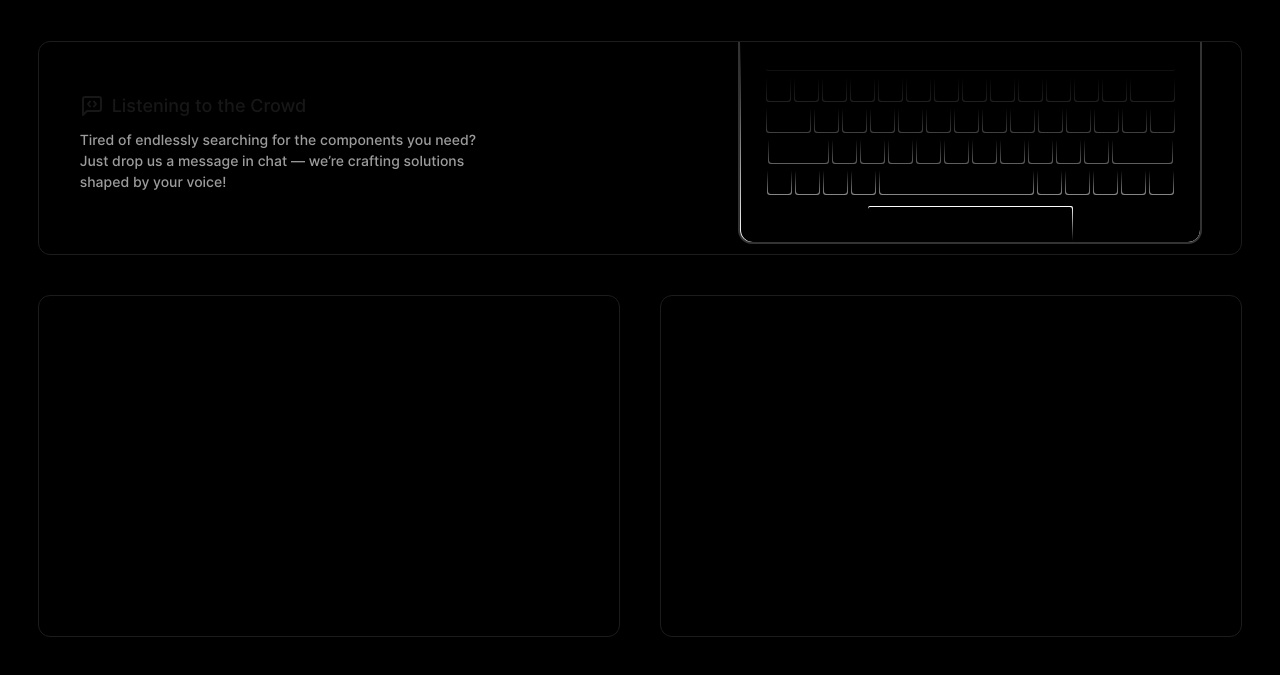
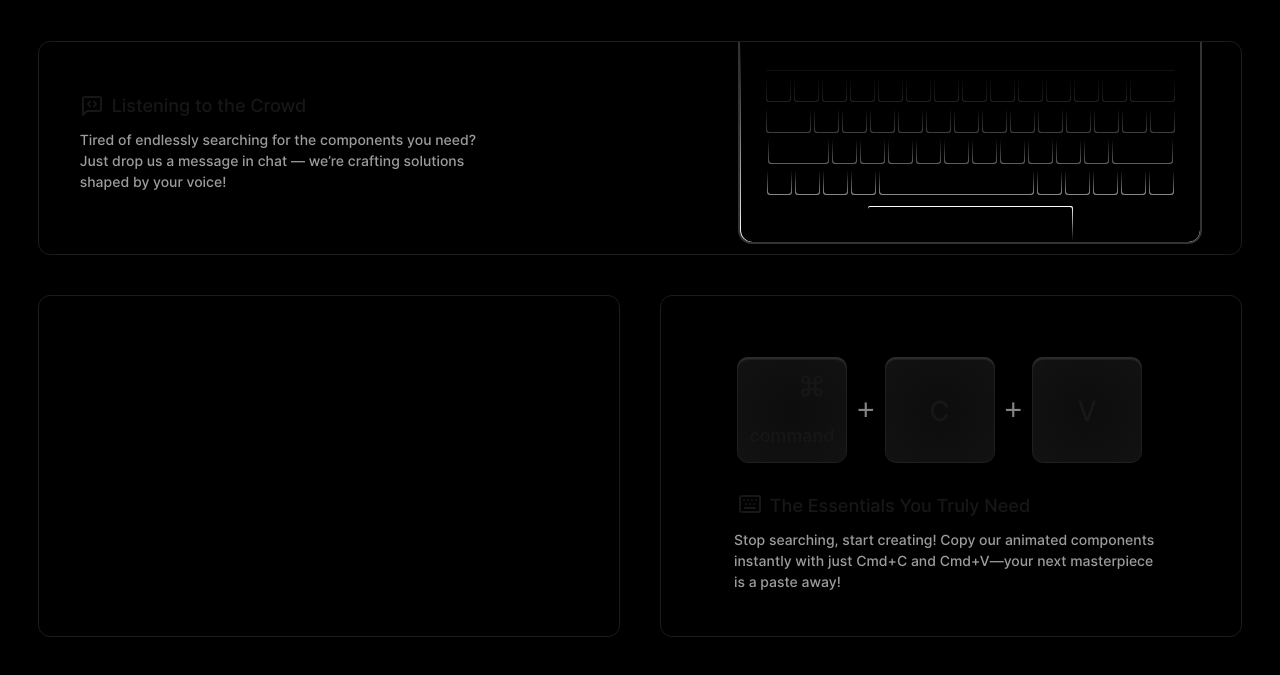
Before and after one commit to sudo-aadhi/Exposure, a Next.js app: page / in a window 1280 px wide. Shown: the part 2391-3066 px from the top of the page. Built offline with nearby package versions, Linux system fonts and the light colour scheme.

Commit message:
Hotkeys and description added

```diff
--- a/app/components/animated/BentoGrids.tsx
+++ b/app/components/animated/BentoGrids.tsx
@@ -1,9 +1,8 @@
 "use client";
 import React, { useCallback, useState } from "react";
 import { MessageSquareCode } from "lucide-react";
-import Image from "next/image";
-import { motion } from "framer-motion";
-import MacBookKeyboard from "./MacBookKeyboard";
+import MacBookKeyboard from "@/app/components/animated/MacBookKeyboard";
+import Hotkeys from "@/app/components/animated/Hotkeys";
 
 const BentoGrids = () => {
   return (
@@ -37,7 +36,9 @@ const BentoGrids = () => {
       </div>
       <div className="flex items-center justify-between w-full h-[342.06px] rounded-[12px]">
         <div className="flex items-center justify-between w-[582px] h-[342.06px] border border-[#1C1C1C] rounded-[12px]"></div>
-        <div className="flex items-center justify-between w-[582px] h-[342.06px] border border-[#1C1C1C] rounded-[12px]"></div>
+        <div className="flex items-center justify-center w-[582px] h-[342.06px] border border-[#1C1C1C] rounded-[12px]">
+          <Hotkeys />
+        </div>
       </div>
     </div>
   );
--- /dev/null
+++ b/app/components/animated/Hotkeys.tsx
@@ -0,0 +1,78 @@
+import React from "react";
+import { Command, Keyboard } from "lucide-react";
+
+const Hotkeys = () => {
+  return (
+    <div className="flex flex-col items-center justify-center w-full h-full gap-[30px]">
+      <div className="flex w-[428px] h-[105px] gap-[10px]">
+        <div className="flex items-center justify-center w-[110px] h-[106px] bg-gradient-to-b from-[#2B2B2B] to-black rounded-[11px]">
+          <div
+            className="flex flex-col items-center justify-center w-[107px] h-[104px] bg-black relative top-[0.5px] rounded-[11px] shadow-md gap-[28px] border border-[#1f1f1f]"
+            style={{
+              background: "radial-gradient(circle, #0D0D0D 0%, #121212 100%)",
+              width: "110px",
+              height: "104px",
+            }}
+          >
+            <div className="flex w-[65px] h-[21px] items-center justify-end">
+              <Command size={26} />
+            </div>
+            <div className="flex w-[24px] h-[21px] items-center justify-center">
+              <h3 className="font-inter text-[18px]">command</h3>
+            </div>
+          </div>
+        </div>
+        <h3 className="flex items-center justify-center text-[30px] text-[#848485]">
+          +
+        </h3>
+        {/* The C Key  */}
+        <div className="flex items-center justify-center w-[110px] h-[106px] bg-gradient-to-b from-[#2B2B2B] to-black rounded-[11px]">
+          <div
+            className="flex flex-col items-center justify-center w-[107px] h-[104px] bg-black relative top-[0.5px] rounded-[11px] shadow-md gap-[28px] border border-[#1f1f1f]"
+            style={{
+              background: "radial-gradient(circle, #0D0D0D 0%, #121212 100%)",
+              width: "110px",
+              height: "104px",
+            }}
+          >
+            <div className="flex w-[65px] h-[21px] items-center justify-center">
+              <h3 className="font-inter text-[28px]">C</h3>
+            </div>
+          </div>
+        </div>
+        <h3 className="flex items-center justify-center text-[30px] text-[#848485]">
+          +
+        </h3>
+        {/* The V Key  */}
+        <div className="flex items-center justify-center w-[110px] h-[106px] bg-gradient-to-b from-[#2B2B2B] to-black rounded-[11px]">
+          <div
+            className="flex flex-col items-center justify-center w-[107px] h-[104px] bg-black relative top-[0.5px] rounded-[11px] shadow-md gap-[28px] border border-[#1f1f1f]"
+            style={{
+              background: "radial-gradient(circle, #0D0D0D 0%, #121212 100%)",
+              width: "110px",
+              height: "104px",
+            }}
+          >
+            <div className="flex w-[65px] h-[21px] items-center justify-center">
+              <h3 className="font-inter text-[28px]">V</h3>
+            </div>
+          </div>
+        </div>
+      </div>
+      <div className="flex flex-col w-[470px] h-[82px] gap-[10px] ml-9">
+        <div className="flex w-[300px] justify-center gap-[8px]">
+          <Keyboard />
+          <h3 className="text-[18px] font-thin font-inter">
+            The Essentials You Truly Need
+          </h3>
+        </div>
+        <p className="text-[14px] text-[#9C9C9D] font-inter w-[428px]">
+          Stop searching, start creating! Copy our animated components instantly
+          with just Cmd+C and Cmd+V—your next masterpiece is a paste away!
+        </p>
+      </div>
+    </div>
+  );
+};
+
+export default Hotkeys;
```
